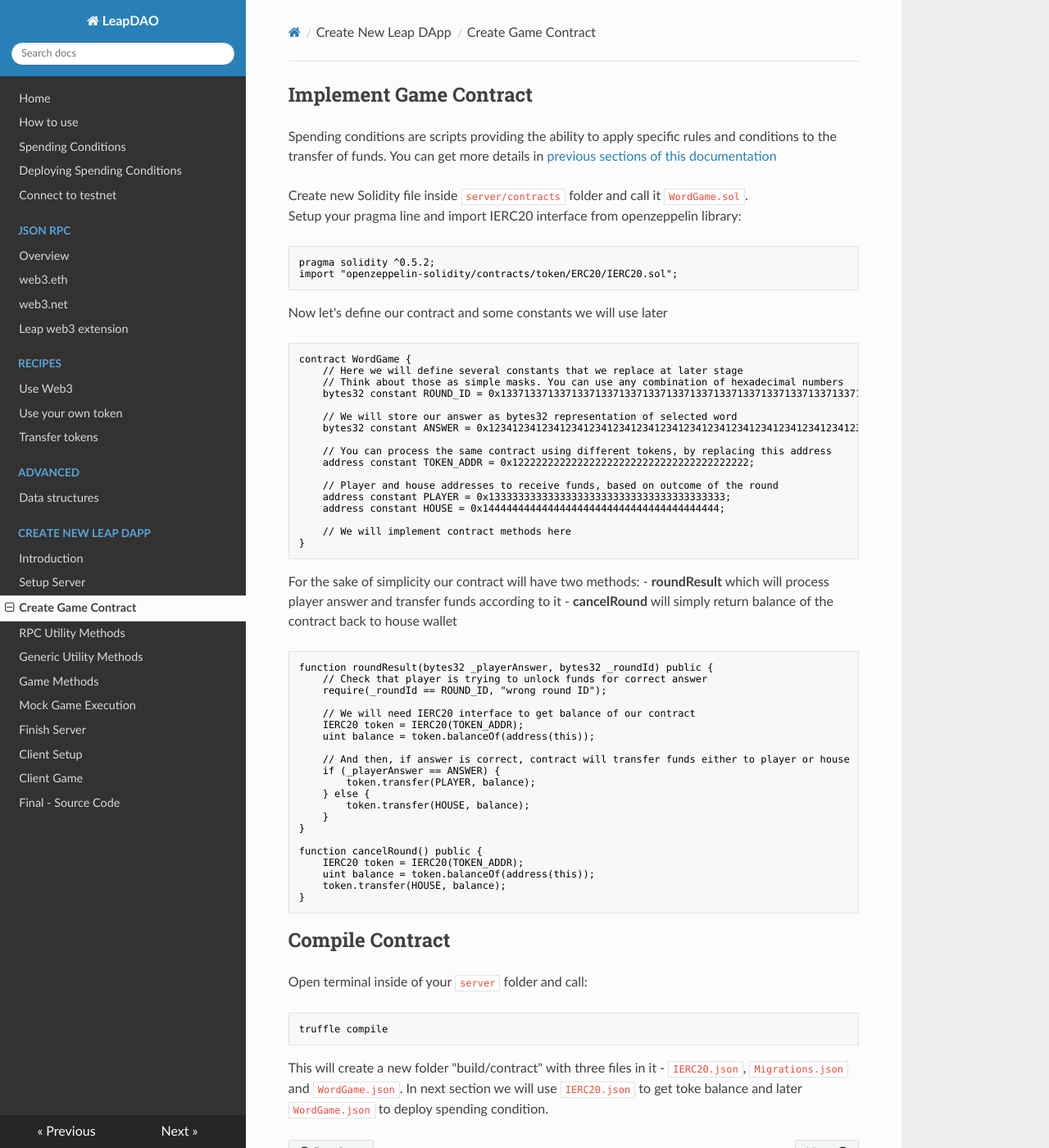
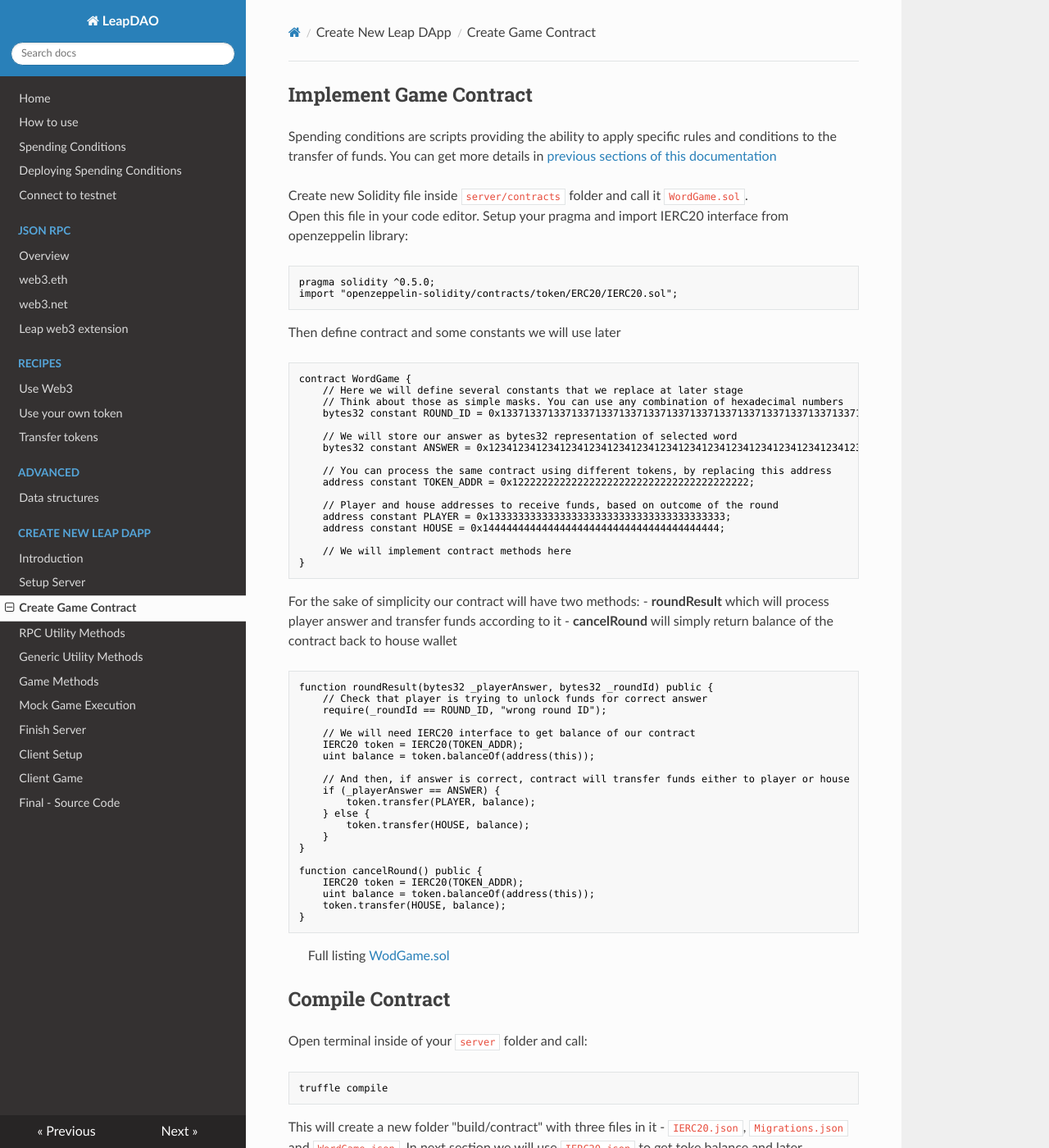
Before and after one commit to leapdao/docs, an MkDocs documentation site: the page built from docs/tutorials/new-dapp/step-2-contract.md, in a window 1280 px wide and 1400 px high. Shown: the whole window at 82% size. Built offline with MkDocs 1.6.1, drawn with Linux system fonts in a browser that asks for light colours; nearby versions of some CDN libraries.

Commit message:
Add link to listing. Fix pragma version

````diff
--- a/docs/tutorials/new-dapp/step-2-contract.md
+++ b/docs/tutorials/new-dapp/step-2-contract.md
@@ -4,13 +4,14 @@ Spending conditions are scripts providing the ability to apply specific rules an
 You can get more details in [previous sections of this documentation](../../spending-conditions.md)
 
 Create new Solidity file inside `server/contracts` folder and call it `WordGame.sol`.
-Setup your pragma line and import IERC20 interface from openzeppelin library:
+Open this file in your code editor.
+Setup your pragma and import IERC20 interface from openzeppelin library:
 ```solidity
-pragma solidity ^0.5.2;
+pragma solidity ^0.5.0;
 import "openzeppelin-solidity/contracts/token/ERC20/IERC20.sol";
 ```
 
-Now let's define our contract and some constants we will use later
+Then define contract and some constants we will use later
 ```solidity
 contract WordGame {
 	// Here we will define several constants that we replace at later stage
@@ -57,6 +58,7 @@ function cancelRound() public {
 	token.transfer(HOUSE, balance);
 }
 ```
+> Full listing [WodGame.sol](https://github.com/MaxStalker/leap-word-game/blob/master/server/contracts/WordGame.sol)
 
 Compile Contract
 ---
````
